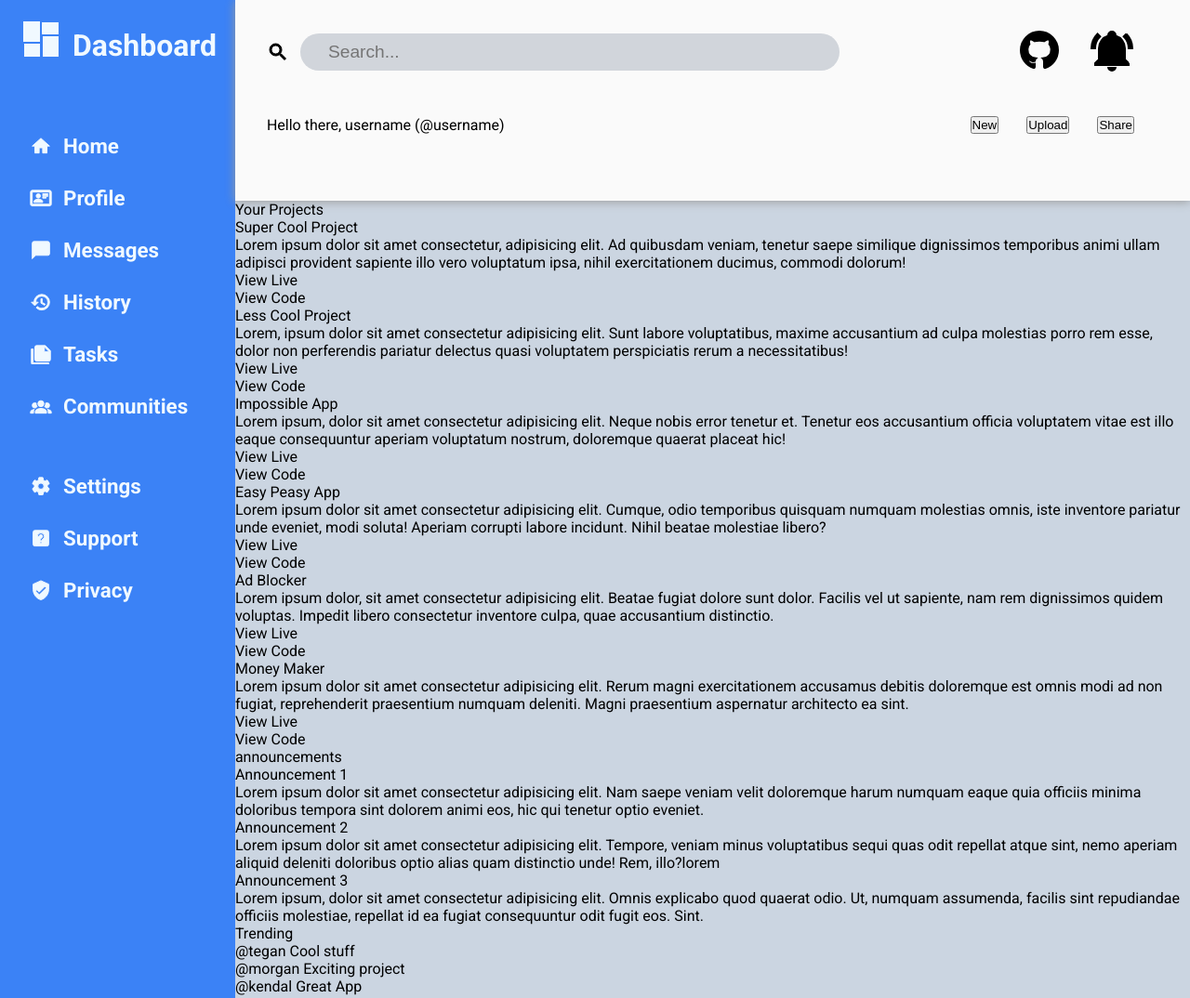
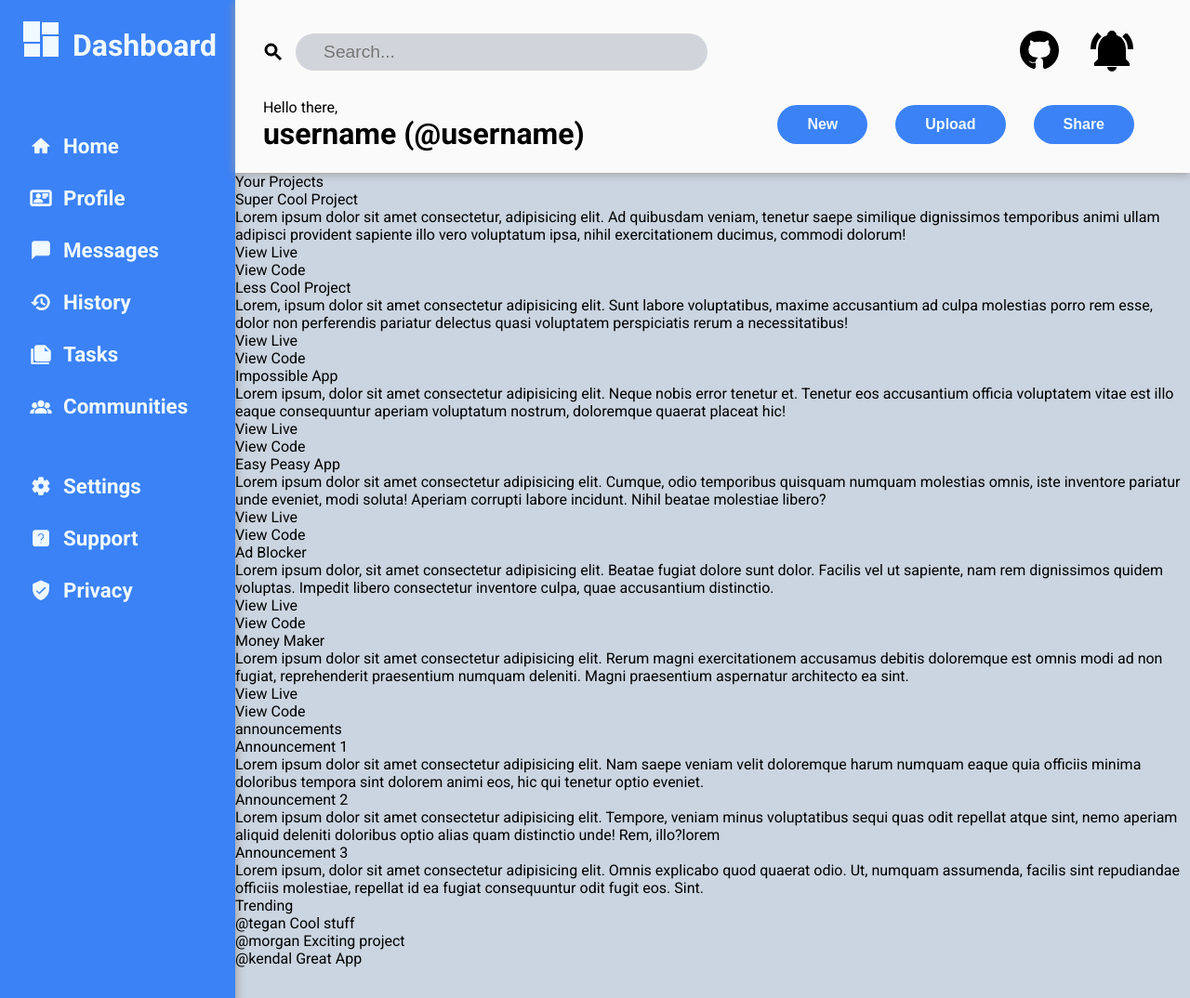
Before and after one commit to giva16/odin-admin-dashboard, a plain HTML site: page index.html in a window 1280 px wide. Shown: the top 1074 px of the page at 93% size. Drawn offline with Linux system fonts and the light colour scheme.

Commit message:
Style(Header): Header Fully Styled for desktop.

```diff
--- a/Assets/css/styles.css
+++ b/Assets/css/styles.css
@@ -48,6 +48,7 @@ body {
   background-color: var(--sidebar-btn-bg-color);
   color: var(--sidebar-btn-text-color);
   font-weight: 700;
+  box-shadow: 1px 0px 10px #999 ;
 
   padding: var(--padding-vertical) 20px;
 
@@ -126,7 +127,7 @@ header {
   background-color: var(--container-bg-color);
   box-shadow: var(--container-shadow);
 
-  padding: var(--padding-vertical) 30px;
+  padding: var(--padding-vertical) 30px 0px;
 }
 
 .searchbar-container {
@@ -162,7 +163,7 @@ header svg {
 
 svg.searchbar-icon {
   height: 1.5rem;
-  margin-left: -0.5em;
+  margin-left: -0.8em;
 }
 
 .header-links-container,
@@ -179,3 +180,38 @@ svg.searchbar-icon {
 .header-links-container svg {
   height: 30%;
 }
+
+.greeting {
+  display: grid;
+
+  grid-template-rows: 1fr 2fr;
+}
+
+.greeting span {
+  font-size: 2rem;
+  font-weight: 700;
+
+  display: block;
+}
+
+span.greet-text {
+  font-size: 1rem;
+  font-weight: 400;
+}
+
+.header-action {
+  background-color: var(--sidebar-btn-bg-color);
+  border: 2px solid transparent;
+
+  padding: 10px 30px;
+  border-radius: 30px;
+
+  color: var(--sidebar-btn-text-color);
+  font-size: 1rem;
+  font-weight: 700;
+}
+
+.header-action:hover {
+  cursor: pointer;
+  border-color: #7dd3fc;
+}
--- a/index.html
+++ b/index.html
@@ -44,11 +44,8 @@
         <a href="" class="header-link-notif"><svg xmlns="http://www.w3.org/2000/svg" viewBox="0 0 24 24"><title>bell-ring</title><path d="M21,19V20H3V19L5,17V11C5,7.9 7.03,5.17 10,4.29C10,4.19 10,4.1 10,4A2,2 0 0,1 12,2A2,2 0 0,1 14,4C14,4.1 14,4.19 14,4.29C16.97,5.17 19,7.9 19,11V17L21,19M14,21A2,2 0 0,1 12,23A2,2 0 0,1 10,21M19.75,3.19L18.33,4.61C20.04,6.3 21,8.6 21,11H23C23,8.07 21.84,5.25 19.75,3.19M1,11H3C3,8.6 3.96,6.3 5.67,4.61L4.25,3.19C2.16,5.25 1,8.07 1,11Z" /></svg></a>
       </div>
       <div class="greeting">
-        <div>
-          <img class="user-icon"/>
-          <span class="greet-text">Hello there,</span>
-          username (@username)
-        </div>
+        <span class="greet-text">Hello there,</span>
+        <span class="username">username (@username)</span>
       </div>
       <div class="header-actions-container">
         <button class="header-action">New</button>
```
